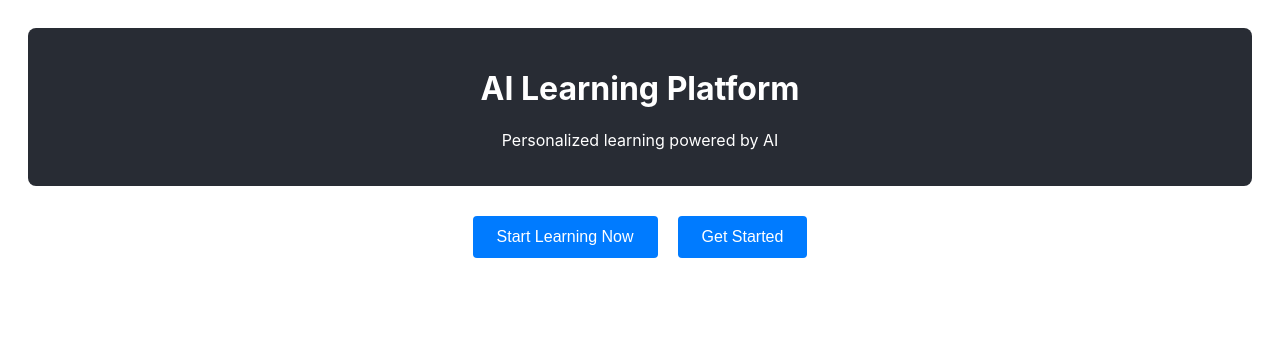
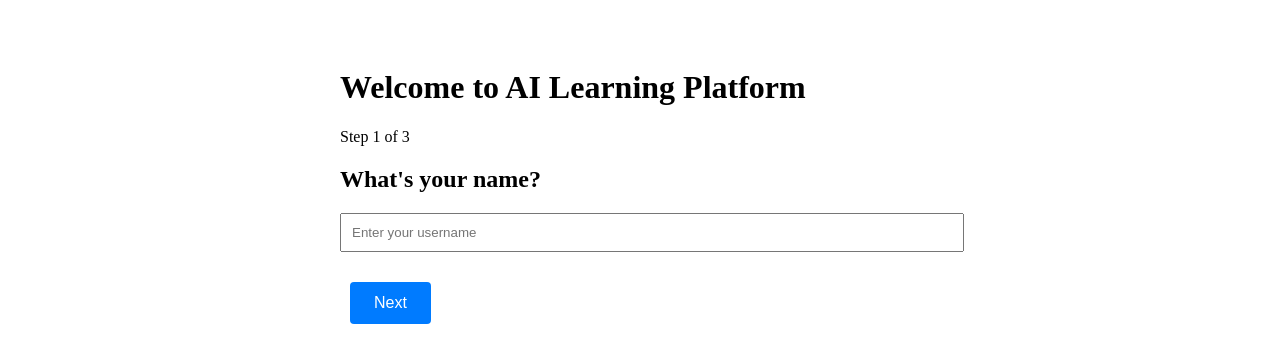
Before and after one commit to Reimc85/ai-learning-platform, a React (Create React App) app in the folder frontend/: page / in a window 1280 px wide. Shown: the top 362 px of the page. Built offline with nearby package versions, Linux system fonts and the light colour scheme.

Commit message:
Update App.jsx

```diff
--- a/frontend/src/App.jsx
+++ b/frontend/src/App.jsx
@@ -225,7 +225,8 @@ function App() {
   return (
     <Router>
       <Routes>
-        <Route path="/" element={<Home />} />
+        {/* TEMPORARY DEBUGGING CHANGE: Render OnboardingFlow directly on the root path */}
+        <Route path="/" element={<OnboardingFlow />} />
         <Route path="/onboarding" element={<OnboardingFlow />} />
         <Route path="/dashboard" element={<Dashboard />} />
       </Routes>
```
